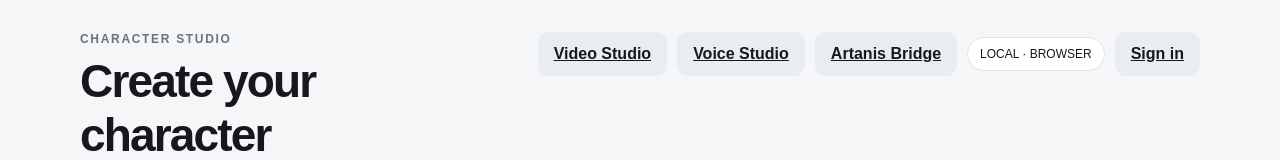
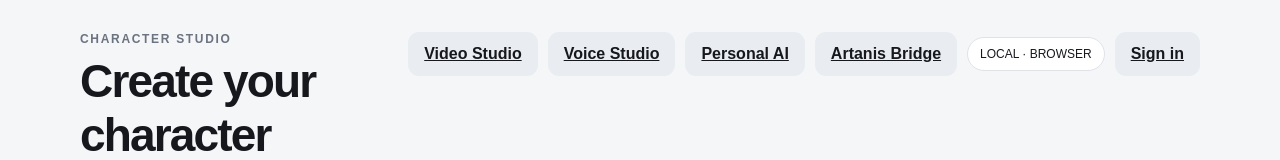
Before and after one commit to freemonkeyyourlife-lab/character-studio, a Next.js app: page / in a window 1280 px wide. Shown: the top 160 px of the page. Built offline with nearby package versions, Linux system fonts and the light colour scheme; no server answers.

Commit message:
Link Personal AI training workspace

```diff
--- a/app/page.tsx
+++ b/app/page.tsx
@@ -837,6 +837,7 @@ export default function Home() {
         <div className="headerActions">
           <a className="secondary smallButton" href="/video">Video Studio</a>
           <a className="secondary smallButton" href="/voice">Voice Studio</a>
+          <a className="secondary smallButton" href="/personal-ai">Personal AI</a>
           <a className="secondary smallButton" href="/integrations/artanis">Artanis Bridge</a>
           <div className="status">{cloudMode ? `CLOUD · SYNCED${authEmail ? ` · ${authEmail}` : ""}` : "LOCAL · BROWSER"}</div>
           {authChecked && cloudMode && <button className="secondary smallButton" onClick={signOut}>Sign out</button>}
```
